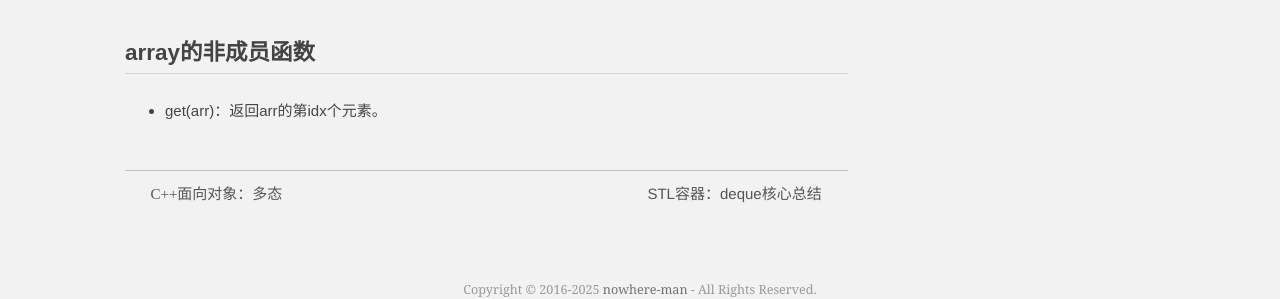
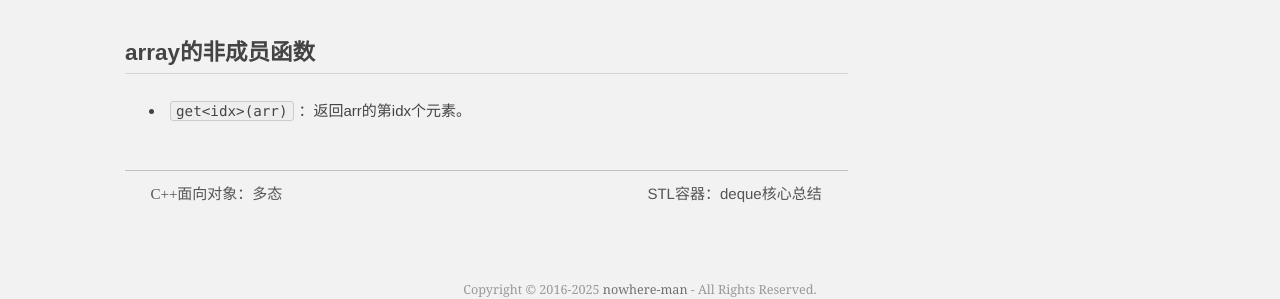
Before and after one commit to nowhere-man/nowhere-man.github.io, a Jekyll site: the page built from _posts/cpp/container/2025-08-26-array.md, in a window 1280 px wide. Shown: the part 1484-1783 px from the top of the page. Built offline with Jekyll 4.4.1, drawn with Linux system fonts in a browser that asks for light colours; some web fonts are replaced.

Commit message:
Update 2025-08-26-array.md

```diff
--- a/_posts/cpp/container/2025-08-26-array.md
+++ b/_posts/cpp/container/2025-08-26-array.md
@@ -53,4 +53,4 @@ std::array<int, 5> arr5 = arr4;
 + rbegin() 和 rend()：`end()`和`cend()`是末尾元素的下一个元素， `rend()`是末尾元素， `rbegin()`是首元素的前一个元素。
 
 ## array的非成员函数
-+ get<idx>(arr)：返回arr的第idx个元素。
++ `get<idx>(arr)`：返回arr的第idx个元素。
```
